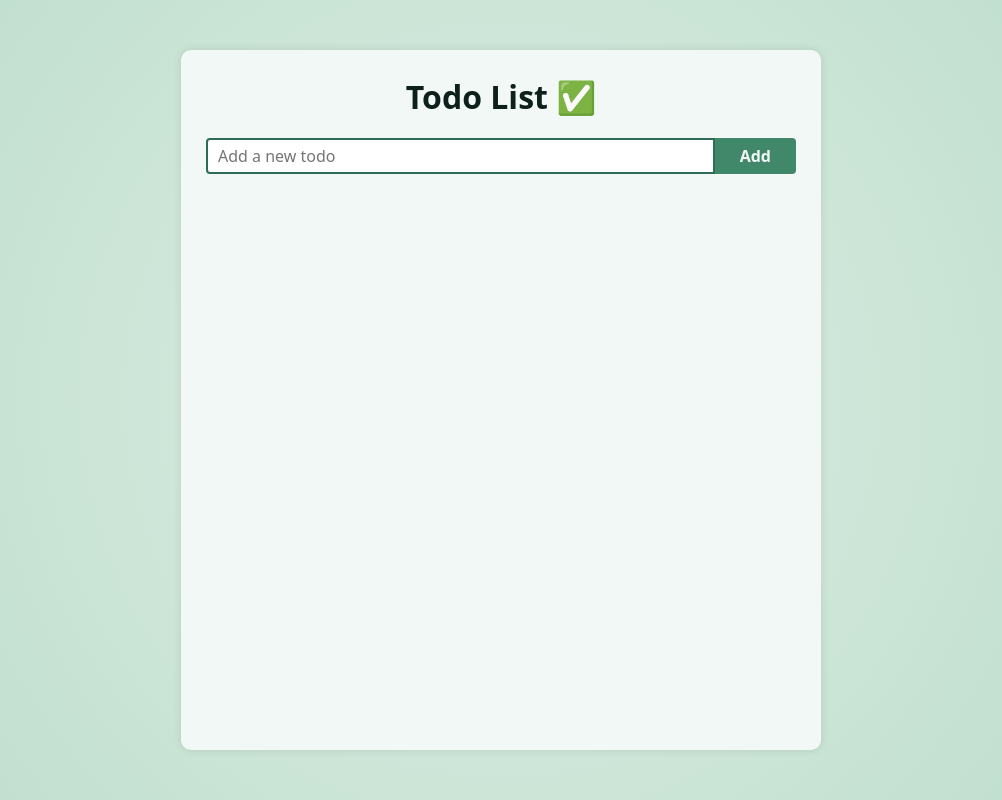
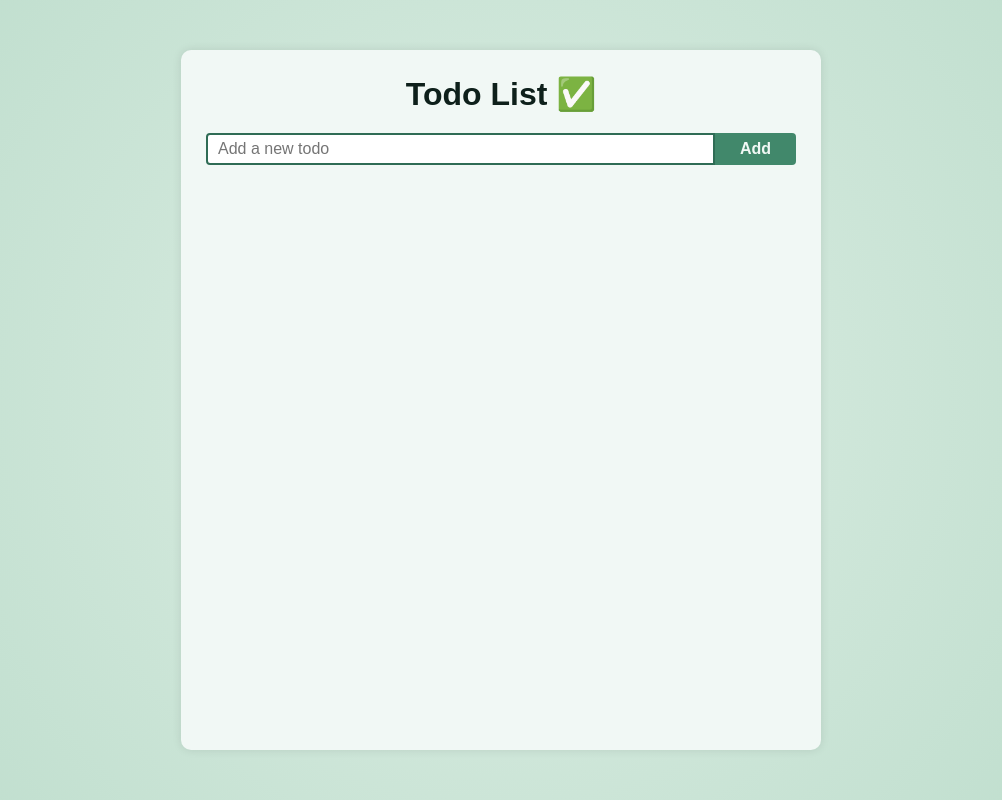
Before and after one commit to lui5gl/todo-list, a Vue app: page / in a window 1280 px wide. Shown: the whole page, without its empty margins (139-1141 px from the left). Built offline with nearby package versions, Linux system fonts and the light colour scheme.

Commit message:
Update font family in style.css for improved typography

```diff
--- a/src/style.css
+++ b/src/style.css
@@ -10,7 +10,7 @@
 
 body {
   min-height: 100dvh;
-  font-family: system-ui, -apple-system, BlinkMacSystemFont, 'Segoe UI', Roboto, Oxygen, Ubuntu, Cantarell, 'Open Sans', 'Helvetica Neue', sans-serif;
+  font-family: "Onest Variable", sans-serif;
 }
 input,
 button,
```
